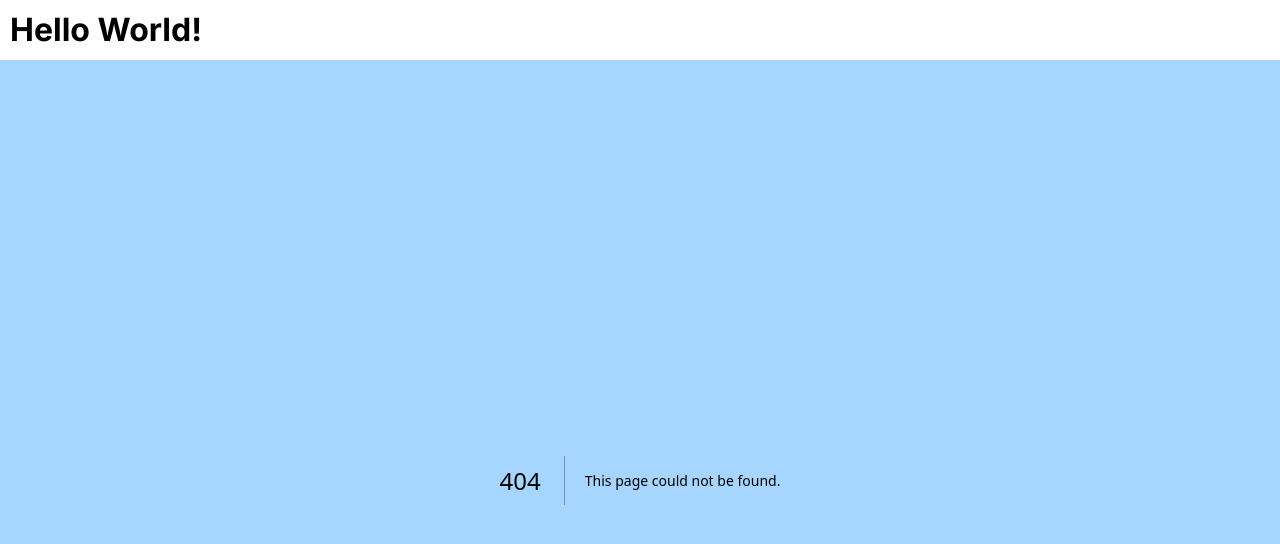
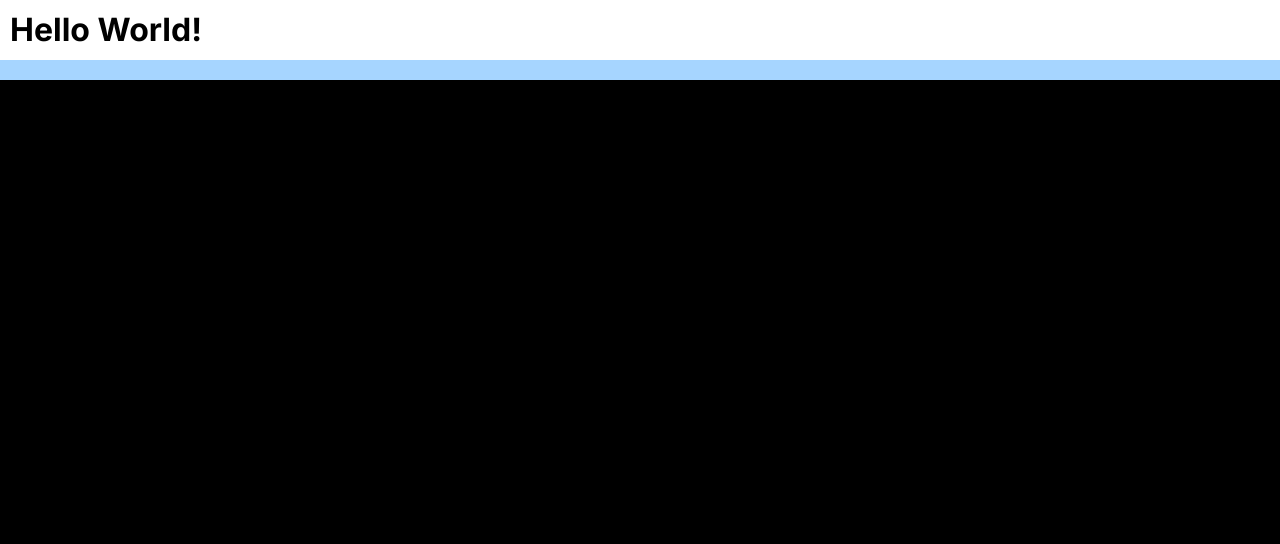
Before and after one commit to peer-42seoul/final-mission-C, a Next.js app in the folder front-end/: page /1/detail in a window 1280 px wide. Before the commit this address had no page. Shown: the top 544 px of the page. Built offline with nearby package versions, Linux system fonts and the light colour scheme.

Commit message:
feat: Set up dynamic routing successfully

```diff
--- /dev/null
+++ b/front-end/src/app/[id]/detail/page.tsx
@@ -0,0 +1,9 @@
+const Page: React.FC<{ params: { id: string } }> = (props) => {
+  return (
+    <div
+      style={{ height: "100vh", width: "100vw", backgroundColor: "#000" }}
+    ></div>
+  );
+};
+
+export default Page;
```
